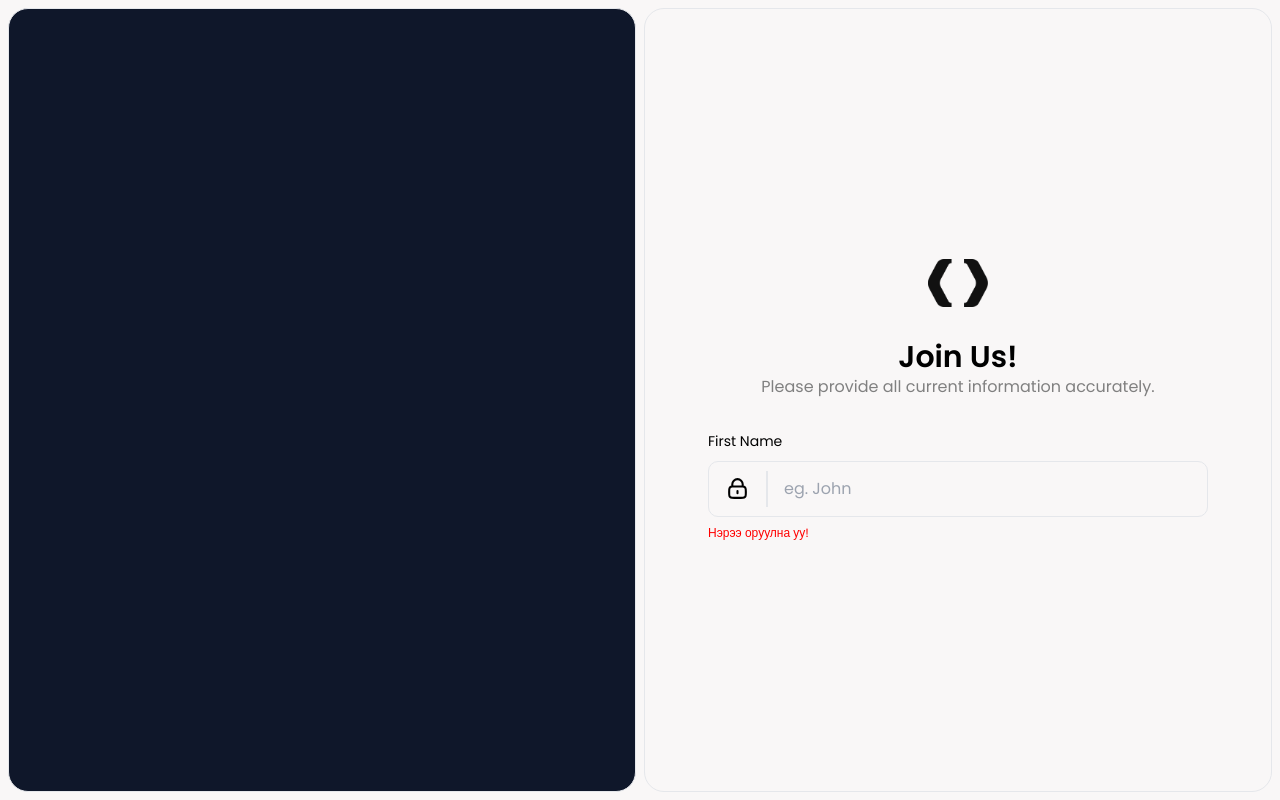
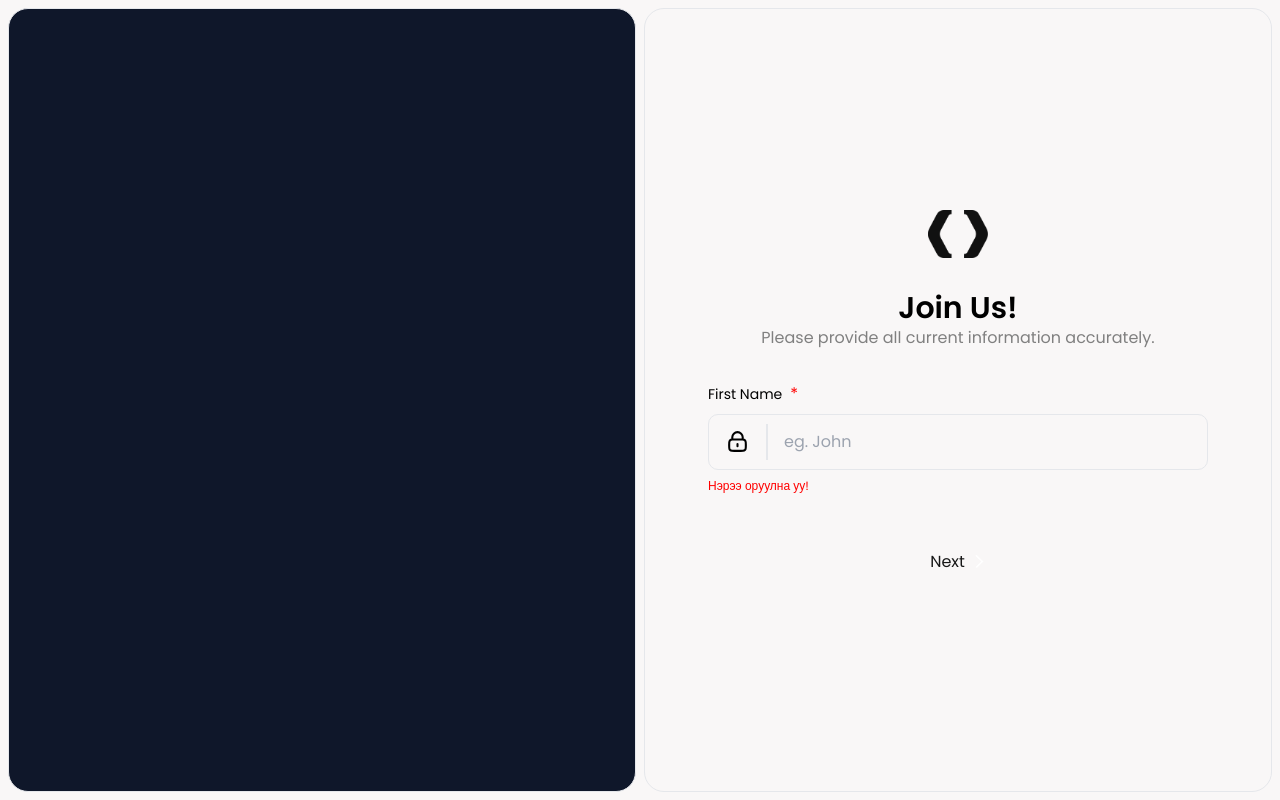
Before and after one commit to LETRYKA/multiform-app, a Next.js app: page / in a window 1280 px wide. Built offline with nearby package versions, Linux system fonts and the light colour scheme.

Commit message:
added: button

```diff
--- /dev/null
+++ b/src/components/Button.js
@@ -0,0 +1,11 @@
+const Button = (props) => {
+    const { stepNext, btnLabel, priColor, secColor } = props;
+
+    return (
+        <button onClick={stepNext} className={`flex justify-center items-center w-full h-14 bg-[${priColor}] text-[${secColor}] rounded-[10px] transition duration-300 ease-in-out hover:bg-[${secColor}] hover:border hover:text-[${priColor}]`}>
+            {btnLabel} <img src="/imgs/next.svg" alt="" width={13} height={13} className="ml-2" />
+        </button>
+    );
+};
+
+export default Button;
--- a/src/components/Form.js
+++ b/src/components/Form.js
@@ -36,6 +36,7 @@ const Form = (props) => {
     }
 
     console.log(inputValue)
+    console.log(stepState)
 
     return (
         <div className="w-screen h-screen bg-[#F9F7F7] p-2 flex justify-between gap-2">
--- a/src/components/Input.js
+++ b/src/components/Input.js
@@ -3,7 +3,10 @@ const Input = (props) => {
 
     return (
         <div className="w-full flex flex-col mt-8">
-            <p className="text-[black] text-sm mb-2.5">{inputLabel}</p>
+            <div className="flex flex-row items-center mb-2">
+                <p className="text-[black] text-sm">{inputLabel}</p>
+                {error && <p className="text-[red] text-base ml-2">*</p>}
+            </div>
             <div className="w-full h-14 border rounded-[10px] flex justify-start items-center">
                 <img src={inputIcon} alt="icon" width={25} className="ml-4" />
                 <div className="h-4/6 border border-[0.8px] ml-4"></div>
--- a/src/components/stepFirst.js
+++ b/src/components/stepFirst.js
@@ -1,5 +1,6 @@
 import Image from "next/image";
 import Input from "@/components/Input"
+import Button from "@/components/Button"
 
 const StepFirst = (props) => {
     const { stepBack, stepNext, setInputValue } = props;
@@ -18,6 +19,9 @@ const StepFirst = (props) => {
             <div className="w-full flex flex-row gap-4">
                 <Input inputLabel={'First Name'} inputIcon={'/imgs/lock.svg'} placeHolder={'eg. John'} error={errorHandler} errorMessage={'Нэрээ оруулна уу!'} />
             </div>
+            <div className="w-full flex flex-row gap-4 mt-10">
+                <Button stepNext={stepNext} btnLabel={'Next'} priColor={'black'} secColor={'white'} />
+            </div>
         </div>
     )
 }
```
Also changed, not shown: public/imgs/next.svg (added), 1 other file (tests, documents, lock files or other folders).
